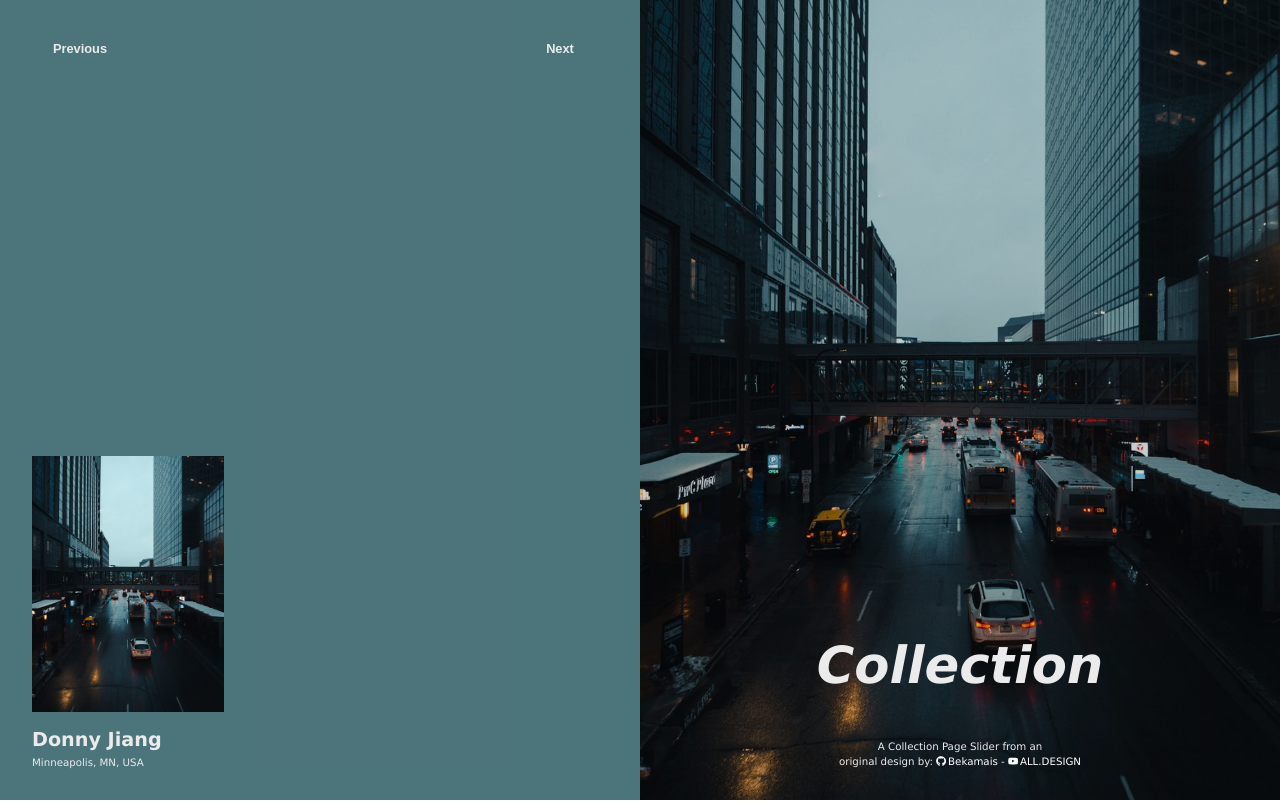
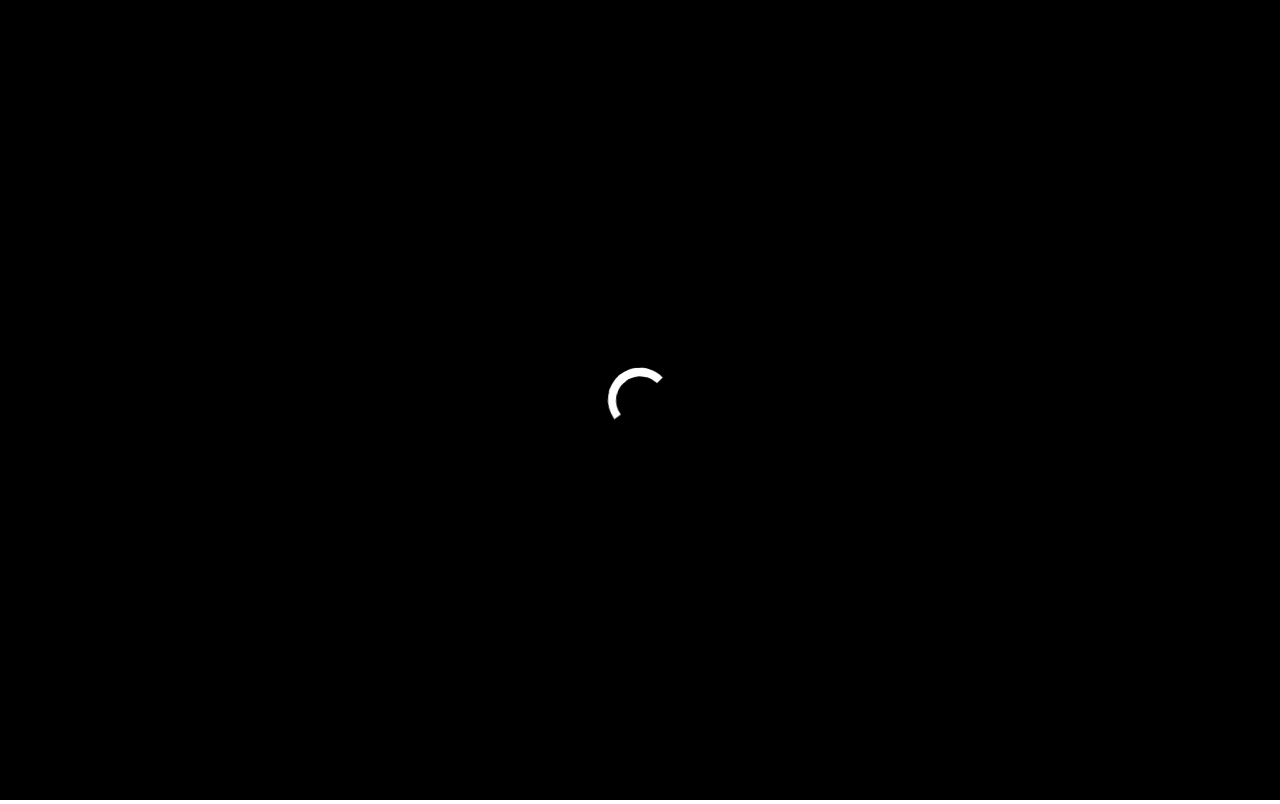
Before and after one commit to H-DC/Pageslider-clone, a React (Create React App) app: page / in a window 1280 px wide. Built offline with nearby package versions, Linux system fonts and the light colour scheme.

Commit message:
feat: adding loader

```diff
--- a/src/App.tsx
+++ b/src/App.tsx
@@ -1,9 +1,12 @@
-import { useEffect } from 'react';
+import { useEffect, useState } from 'react';
 import CollectionScreen from './CollectionScreen/CollectionScreen';
+import loaderJSX from './Components/Loader';
 import { data } from './data';
 import './style.css';
 
 function App() {
+    const [isLoaded, setIsLoaded] = useState<boolean>(false);
+
     useEffect(() => {
         let vh = window.innerHeight * 0.01;
         document.documentElement.style.setProperty('--vh', `${vh}px`);
@@ -11,6 +14,14 @@ function App() {
         window.addEventListener('resize', () => {
             let vh = window.innerHeight * 0.01;
             document.documentElement.style.setProperty('--vh', `${vh}px`);
+        });
+
+        document.addEventListener('readystatechange', (event) => {
+            if ((event.target as HTMLDocument).readyState !== 'complete') {
+                setIsLoaded(false);
+            } else {
+                setIsLoaded(true);
+            }
         });
         return () => {
             window.removeEventListener('resize', () => {
@@ -20,11 +31,11 @@ function App() {
         };
     }, []);
 
-    let imgsJSX = data.map((img) => <img src={img.url} alt="" style={{ display: 'none' }} />);
+    let imgsJSX = data.map((img, i) => <img src={img.url} alt="" style={{ display: 'none' }} key={i} />);
 
     return (
         <div className="App">
-            <CollectionScreen />
+            {isLoaded ? <CollectionScreen /> : loaderJSX}
             {imgsJSX}
         </div>
     );
--- /dev/null
+++ b/src/Components/Loader.tsx
@@ -0,0 +1,12 @@
+const loaderJSX = (
+    <div style={{ backgroundColor: 'black', height: '100vh', width: '100vw', display: 'flex', alignItems: 'center', justifyContent: 'center' }}>
+        <div className="lds-ring">
+            <div></div>
+            <div></div>
+            <div></div>
+            <div></div>
+        </div>
+    </div>
+);
+
+export default loaderJSX;
--- a/src/style.css
+++ b/src/style.css
@@ -1,4 +1,5 @@
-#main, .rightSection .textBox {
+#main,
+.rightSection .textBox {
     display: flex;
     justify-content: center;
     align-items: center;
@@ -164,4 +165,42 @@ body {
         opacity: 0;
     }
 }
+
+/* loader */
+.lds-ring {
+    display: inline-block;
+    position: relative;
+    width: 80px;
+    height: 80px;
+}
+.lds-ring div {
+    box-sizing: border-box;
+    display: block;
+    position: absolute;
+    width: 64px;
+    height: 64px;
+    margin: 8px;
+    border: 8px solid #fff;
+    border-radius: 50%;
+    animation: lds-ring 1.2s cubic-bezier(0.5, 0, 0.5, 1) infinite;
+    border-color: #fff transparent transparent transparent;
+}
+.lds-ring div:nth-child(1) {
+    animation-delay: -0.45s;
+}
+.lds-ring div:nth-child(2) {
+    animation-delay: -0.3s;
+}
+.lds-ring div:nth-child(3) {
+    animation-delay: -0.15s;
+}
+@keyframes lds-ring {
+    0% {
+        transform: rotate(0deg);
+    }
+    100% {
+        transform: rotate(360deg);
+    }
+}
+
 /*# sourceMappingURL=style.css.map */
```
Lines whose indentation alone changed are shown as unchanged.
